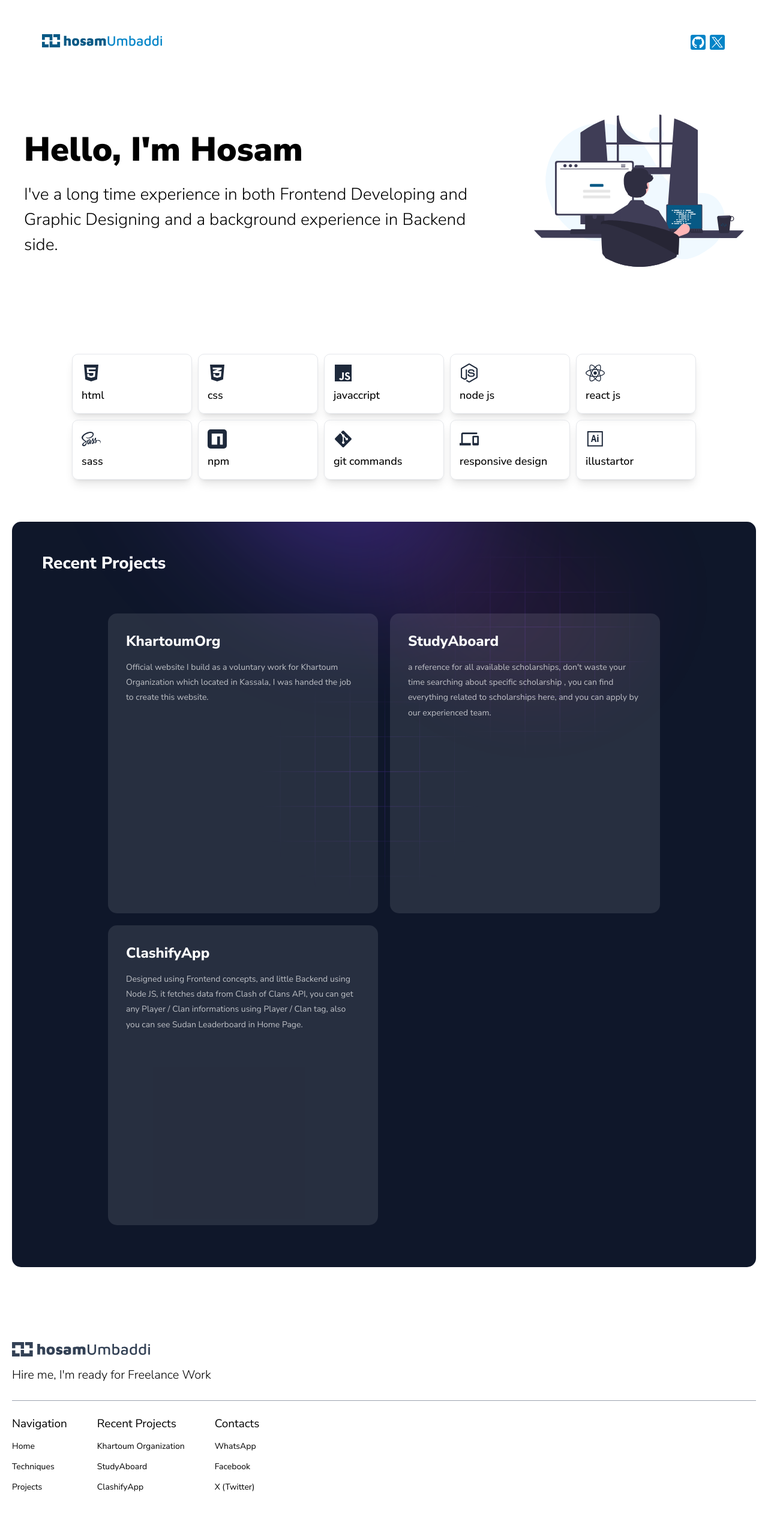
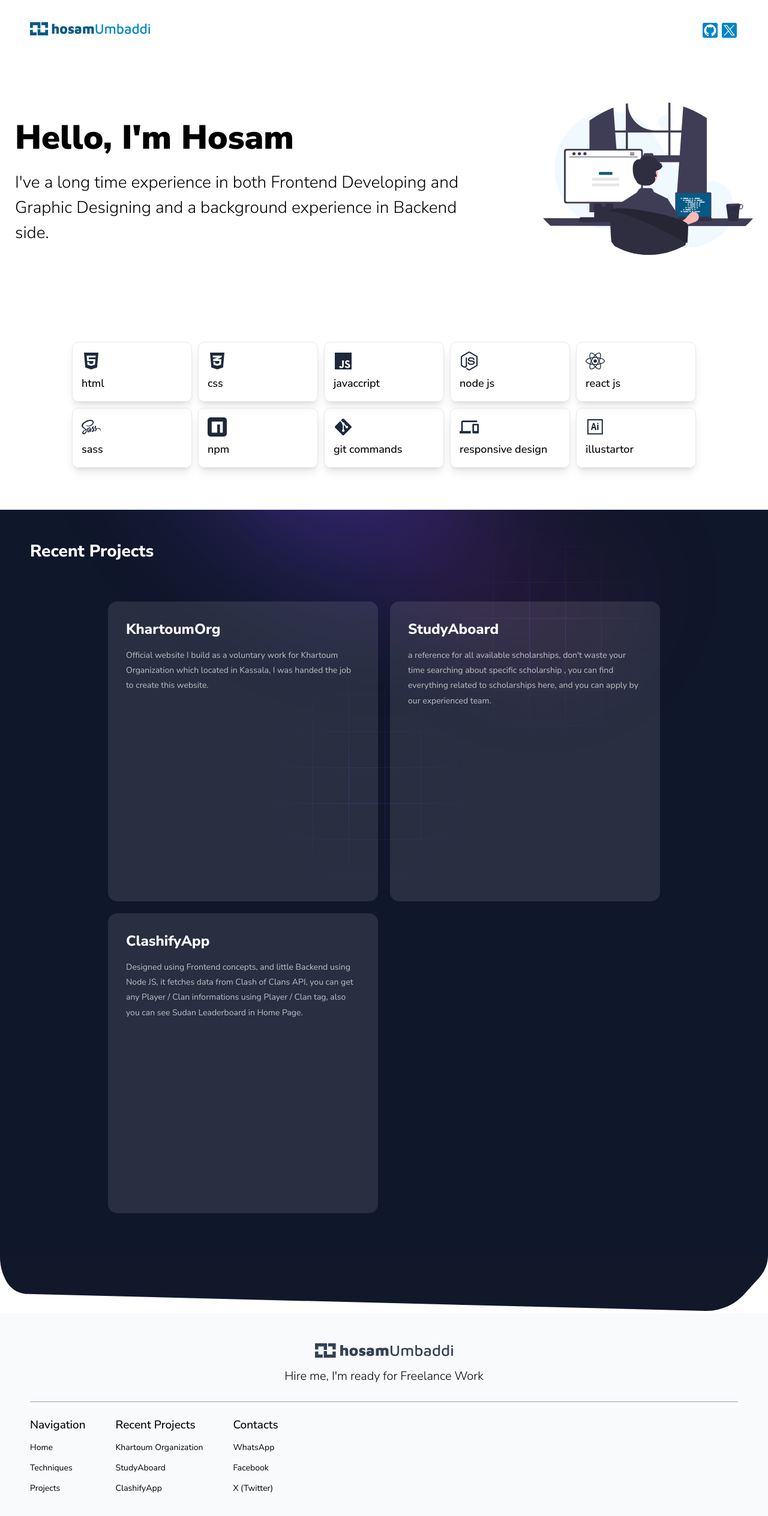
Before and after one commit to hosam2002/Dev-PortfolioV2, a React (Vite) app: page / in a window 1280 px wide. Shown: the top 2528 px of the page at 60% size. Built offline with nearby package versions, Linux system fonts and the light colour scheme; the HTML template or start-up script is replaced by a standard one.

Commit message:
adding and changing some styles

```diff
--- a/src/App.css
+++ b/src/App.css
@@ -115,17 +115,24 @@ body {
 
 #root {
 
-  max-width: 1280px;
+  width: 100%;
   margin: 0 auto;
-  padding: 2rem;
+  padding: 9;
   text-align: center;
 }
 
 .section {
 
-  width: 100%;
+  max-width: 1280px;
   margin: 0 auto;
   padding: 2.5rem;
+}
+
+.full-w-section {
+
+  width: 100%;
+  padding: 2.5rem;
+
 }
 
 [class$=__heading] {
--- a/src/components/Footer/Footer.css
+++ b/src/components/Footer/Footer.css
@@ -1,11 +1,10 @@
 footer {
-
-    margin-top: 10rem;
 
     width: 100%;
     height: max-content;
 
-    padding: 2.5rem 0;
+    padding: 5rem;
+    background-color: var(--slate-050);
 }
 
 .footer__logo,
@@ -13,7 +12,7 @@ footer {
 
     width: 100%;
     height: max-content;
-    text-align: left;
+    text-align: center;
 }
 
 .footer__logo img { width: 23rem }
@@ -59,7 +58,7 @@ footer {
     margin-bottom: 1.5rem;
 
     font-size: 1.9rem;
-    font-weight: 400;
+    font-weight: 500;
 }
 
 .list__link:not(:last-child) { margin-bottom: 1.5rem; }
@@ -74,9 +73,11 @@ footer {
     font-size: 1.4rem;
 }
 
-/* Responsive Design */
+.list__link:hover { text-decoration: underline; }
 
-@media screen and (max-width: 50.9375em) {
+/* Responsive */
+
+@media screen and (max-width: 50.9375em /* 815 */) {
 
     .footer {
 
--- a/src/components/Header/Header.css
+++ b/src/components/Header/Header.css
@@ -1,13 +1,13 @@
 .header {
 
-    width: 100%;
+    max-width: 1280px;
+    margin: 0 auto;
     height: 10rem;
 
     background-color: transparent;
     border-radius: 5px;
 
     padding: 0 5rem;
-    margin: 0 auto;
 
     display: flex;
     justify-content: space-between;
--- a/src/components/Profile/Profile.tsx
+++ b/src/components/Profile/Profile.tsx
@@ -4,7 +4,7 @@ const Profile = () => {
 
     return (
 
-        <div className="profile">
+        <div className="profile section">
 
             <div className="profile__description">
 
--- a/src/components/Projects/Projects.css
+++ b/src/components/Projects/Projects.css
@@ -9,7 +9,6 @@
     color: var(--white);
     text-align: left;
     background-color: var(--slate-900);
-    border-radius: 15px;
 }
 
 .projects__img {
@@ -85,10 +84,10 @@
     z-index: -10;
 }
 
-.projects__footer { display: none; }
+.projects__footer {}
 .projects__footer img { width: 100% }
 
-/* Responsive Design */
+/* Responsive */
 
 @media screen and (max-width: 65.625em /* 1050 */) {
 
@@ -126,7 +125,7 @@
     }
 }
 
-@media screen and (max-width: 50em) {
+@media screen and (max-width: 50em /* 800 */) {
 
     .projects__grid {
 
@@ -134,12 +133,12 @@
     }
 }
 
-@media screen and (max-width: 27.8125em) {
+@media screen and (max-width: 27.8125em /* 445 */) {
 
     .projects__heading { text-align: center !important; }
 }
 
-@media screen and (max-width: 25em) {
+@media screen and (max-width: 25em /* 400 */) {
 
     .projects__grid {
 
--- a/src/components/Projects/Projects.tsx
+++ b/src/components/Projects/Projects.tsx
@@ -7,7 +7,7 @@ const Project = () => {
 
         <>
 
-            <div className="projects section">
+            <div className="projects full-w-section">
 
                 <img className="projects__img" src="./background.svg" alt="" />
                 <div className="projects__heading"> <h1> Recent Projects </h1> </div>
--- a/src/components/Techniques/Techniques.css
+++ b/src/components/Techniques/Techniques.css
@@ -44,7 +44,7 @@
 
 .lt__img { font-size: 3.2rem; border-radius: 5px; color: var(--slate-800) }
 
-/* Responsive Design */
+/* Responsive */
 
 @media screen and (max-width: 68.125em /* 1090 */) {
 
@@ -64,7 +64,7 @@
     }
 }
 
-@media screen and (max-width: 41.875em) {
+@media screen and (max-width: 41.875em /* 670 */ ) {
 
     .techniques {
 
@@ -72,7 +72,7 @@
     }
 }
 
-@media screen and (max-width: 27.8125em) {
+@media screen and (max-width: 27.8125em /* 445 */) {
 
     .techniques {
         grid-template-columns: repeat(1, 20rem);
```
Also changed, not shown: package.json (line endings or trailing spaces).
